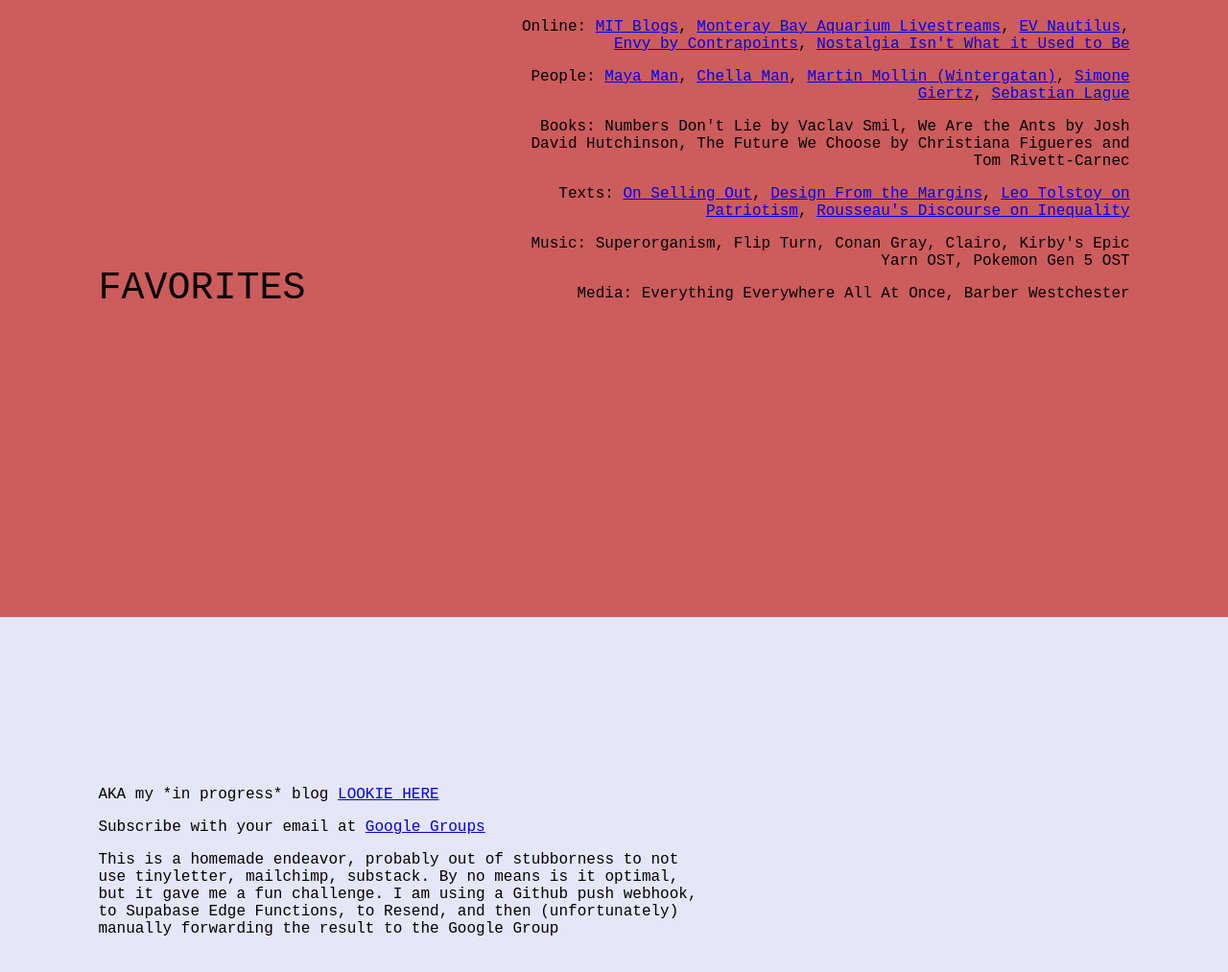
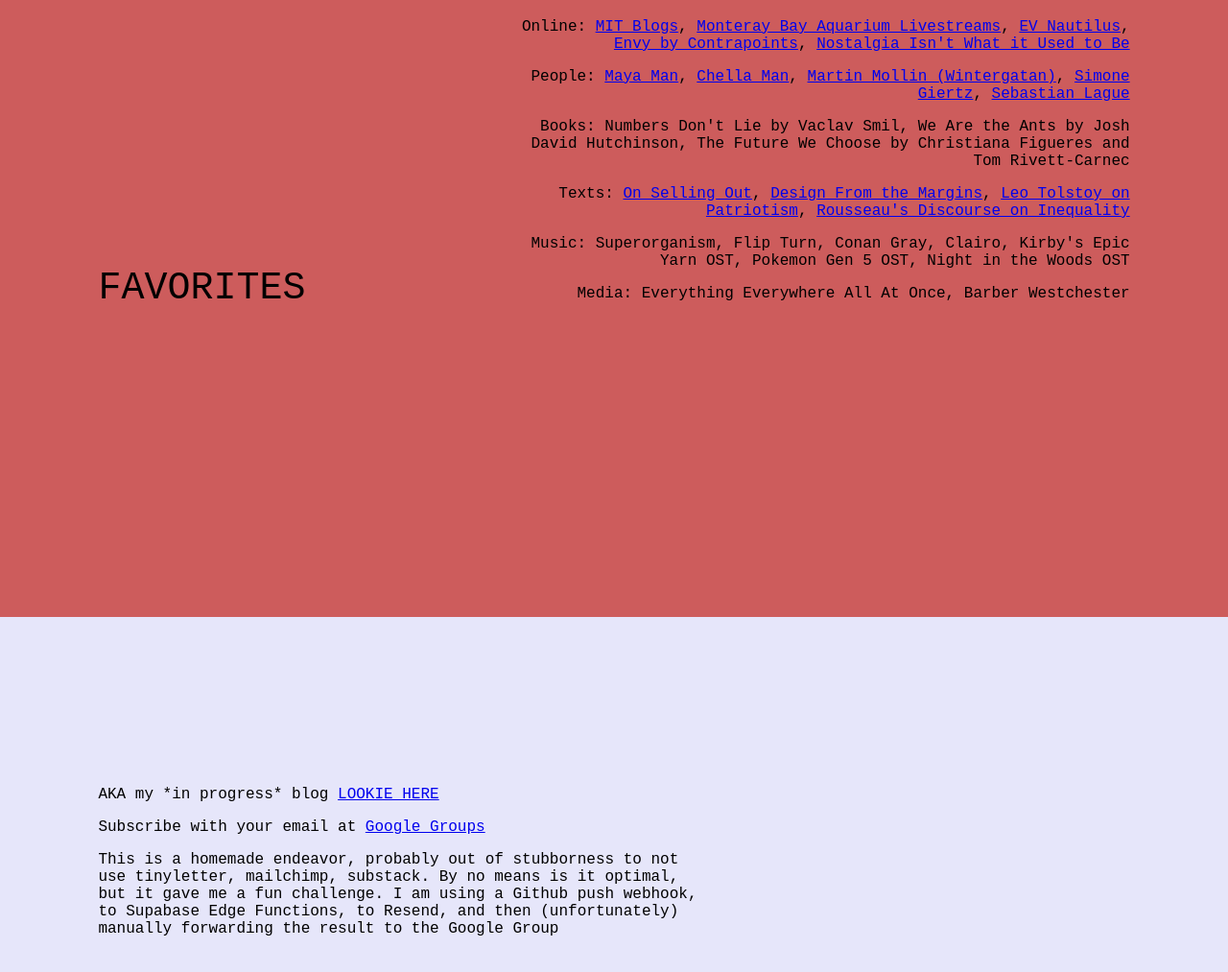
Before and after one commit to L1391/l1391.github.io, a plain HTML site: page index.html in a window 1280 px wide. Shown: the part 2557-3570 px from the top of the page at 96% size. Drawn offline with Linux system fonts and the light colour scheme.

Commit message:
observing skewed results

```diff
--- a/index.html
+++ b/index.html
@@ -70,7 +70,7 @@
                     <p>People:  <a target="_blank" href="https://mayaontheinter.net/">Maya Man</a>,  <a target="_blank" href="https://chellaman.com/">Chella Man</a>,  <a target="_blank" href="https://www.youtube.com/channel/UCcXhhVwCT6_WqjkEniejRJQ">Martin Mollin (Wintergatan)</a>,  <a target="_blank" href="https://www.youtube.com/channel/UC3KEoMzNz8eYnwBC34RaKCQ">Simone Giertz</a>, <a target="_blank" href="https://www.youtube.com/user/Cercopithecan">Sebastian Lague</a></p>
                     <p>Books: Numbers Don't Lie by Vaclav Smil, We Are the Ants by Josh David Hutchinson, The Future We Choose by Christiana Figueres and Tom Rivett-Carnec</p>
                     <p>Texts:  <a target="_blank" href="https://tirl.org/writing/cfd-on-selling-out.pdf">On Selling Out</a>,  <a target="_blank" href="https://www.belfercenter.org/sites/default/files/files/publication/TAPP-Afsaneh_Design%20From%20the%20Margins_Final_220514.pdf">Design From the Margins</a>,  <a target="_blank" href="https://libcom.org/article/patriotism-and-government-leo-tolstoy">Leo Tolstoy on Patriotism</a>,  <a target="_blank" href="https://en.wikiquote.org/wiki/Discourse_on_Inequality">Rousseau's Discourse on Inequality</a></p>
-                    <p>Music: Superorganism, Flip Turn, Conan Gray, Clairo, Kirby's Epic Yarn OST, Pokemon Gen 5 OST</p>
+                    <p>Music: Superorganism, Flip Turn, Conan Gray, Clairo, Kirby's Epic Yarn OST, Pokemon Gen 5 OST, Night in the Woods OST</p>
                     <p>Media: Everything Everywhere All At Once, Barber Westchester</p>
                 </div>
             </div>
```
